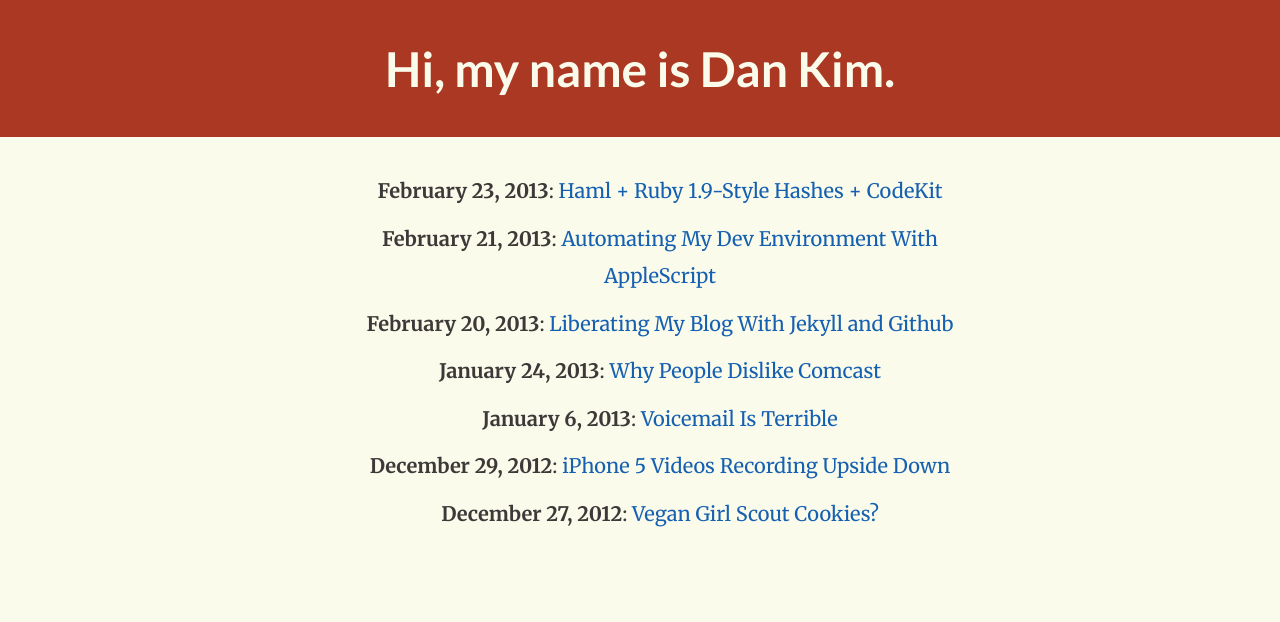
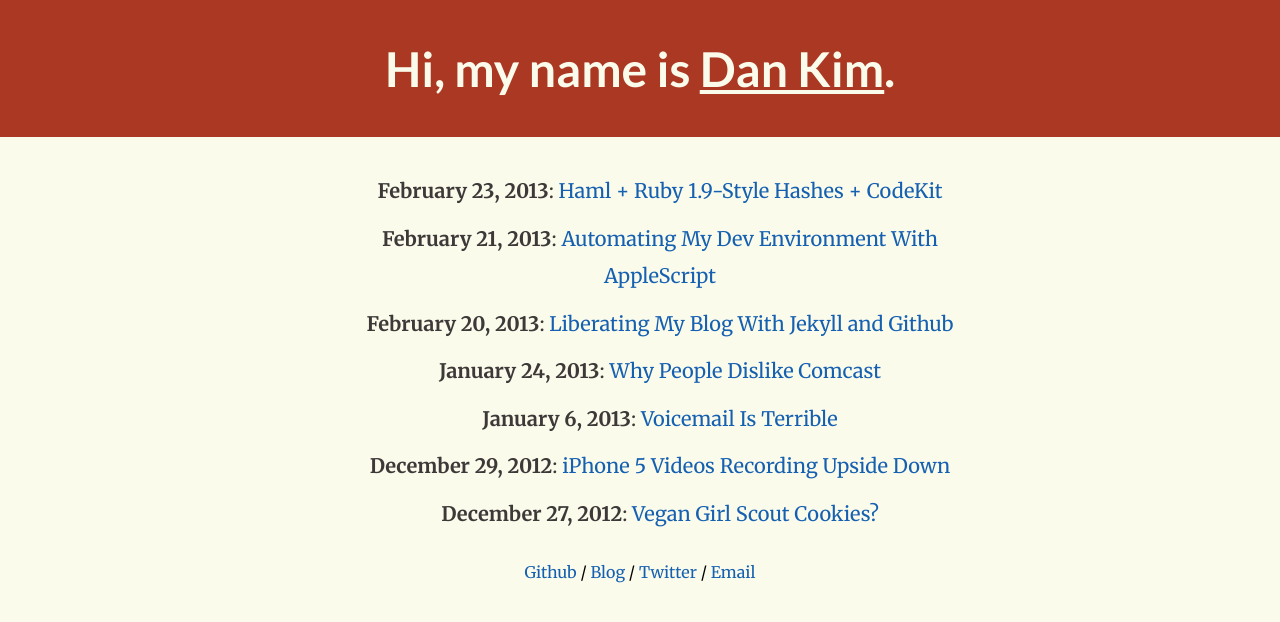
Before and after one commit to clarkhtse/blog, a Jekyll site: the page built from index.html, in a window 1280 px wide. Shown: the top 622 px of the page. Built offline with Jekyll 4.4.1, drawn with Linux system fonts in a browser that asks for light colours; Markdown is read by kramdown in place of the engine named in the settings.

Commit message:
RWD cleanup

```diff
--- a/_layouts/default.html
+++ b/_layouts/default.html
@@ -23,8 +23,18 @@
       </div>
       <div class='content'>
         {{ content }}
+        <footer>
+          <a href='http://github.com/lateplate' title="Dan Kim's Github">Github</a>
+          /
+          <a href='http://dankim.org/blog' title="Dan Kim's Blog">Blog</a>
+          /
+          <a href='http://twitter.com/dankim' title='Dan Kim on Twitter'>Twitter</a>
+          /
+          <a href='mailto:hello@dankim.org'>Email</a>
+      </footer>
       </div>
-  </div>
+
+    </div>
     <script src='http://php.dankim.org/dankim-org-ga.js' type='text/javascript'></script>
   </body>
 </html>
--- a/index.html
+++ b/index.html
@@ -1,6 +1,6 @@
 ---
 layout: default
-title: Hi, my name is Dan Kim.
+title: Hi, my name is <a href="http://dankim.org" alt="Dan Kim">Dan Kim</a>.
 ---
 
 <ul class="post-list">
--- a/stylesheets/styles.css
+++ b/stylesheets/styles.css
@@ -105,6 +105,10 @@ h1 {
   font-size: 3em;
 }
 
+h1 a {
+    color: #fbfbeb;
+    text-decoration: underline; }
+
 h2 {
   font-size: 2em;
 }
@@ -126,6 +130,11 @@ blockquote {
   margin: 0 20px;
   font-style: italic;
   font-size: .875em;
+}
+
+footer {
+  text-align: center;
+  padding: 20px 0 0 0;
 }
 
 li {
```
